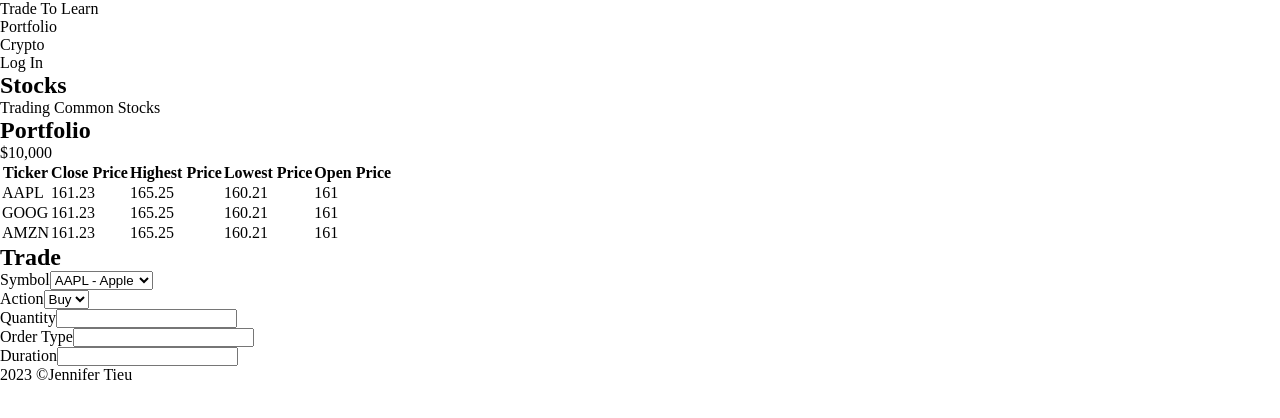
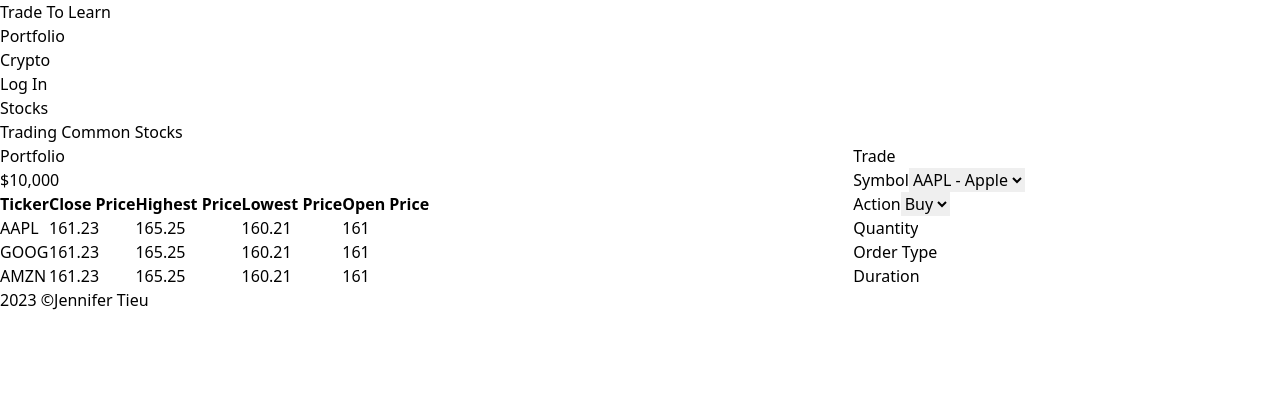
Before and after one commit to jennifertieu/trade-to-learn, a Next.js app: page / in a window 1280 px wide. Shown: the top 418 px of the page. Built offline with nearby package versions, Linux system fonts and the light colour scheme.

Commit message:
import tailwind styles

```diff
--- a/src/styles/globals.css
+++ b/src/styles/globals.css
@@ -1,8 +1,6 @@
-:root {
-  --font-mono: ui-monospace, Menlo, Monaco, "Cascadia Mono", "Segoe UI Mono",
-    "Roboto Mono", "Oxygen Mono", "Ubuntu Monospace", "Source Code Pro",
-    "Fira Mono", "Droid Sans Mono", "Courier New", monospace;
-}
+@tailwind base;
+@tailwind components;
+@tailwind utilities;
 
 * {
   box-sizing: border-box;
@@ -16,9 +14,6 @@
   overflow-x: hidden;
 }
 
-body {
-}
-
 a {
   color: inherit;
   text-decoration: none;
```
